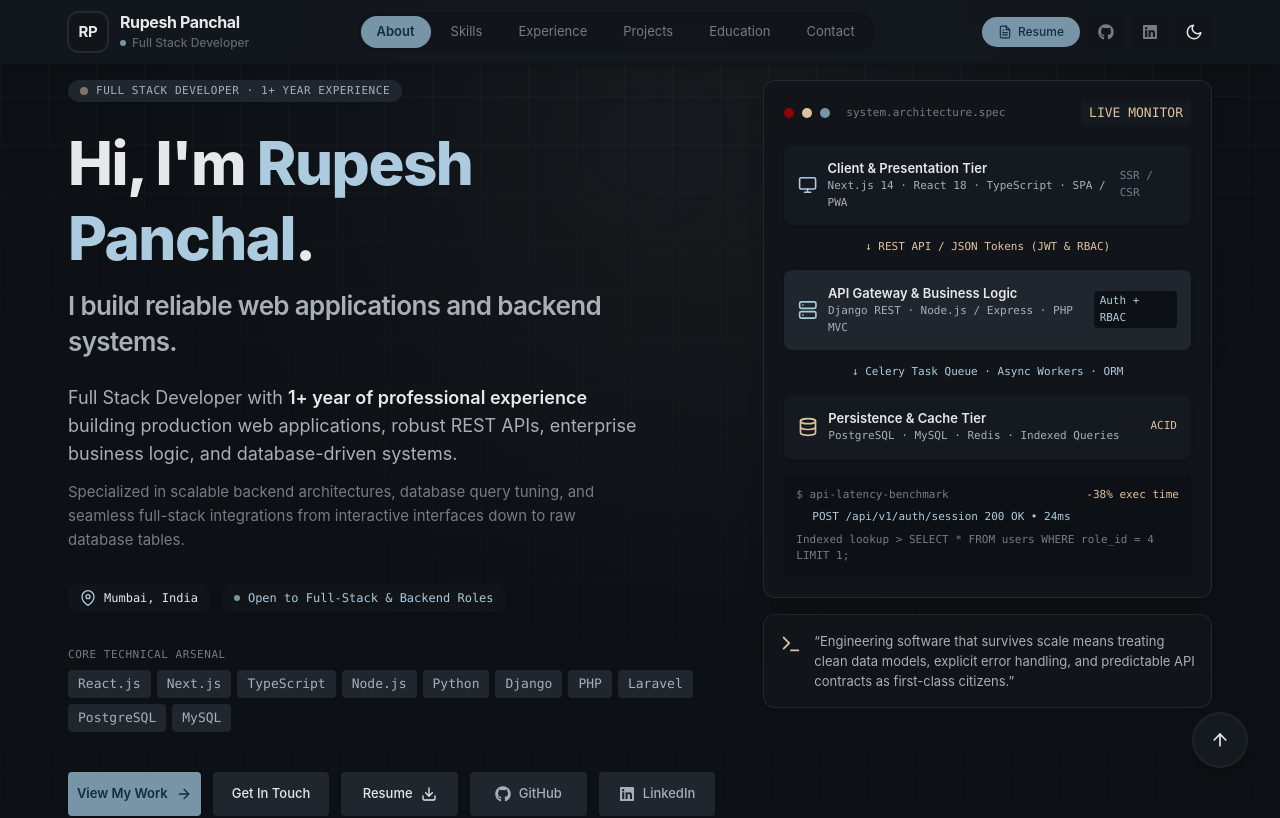
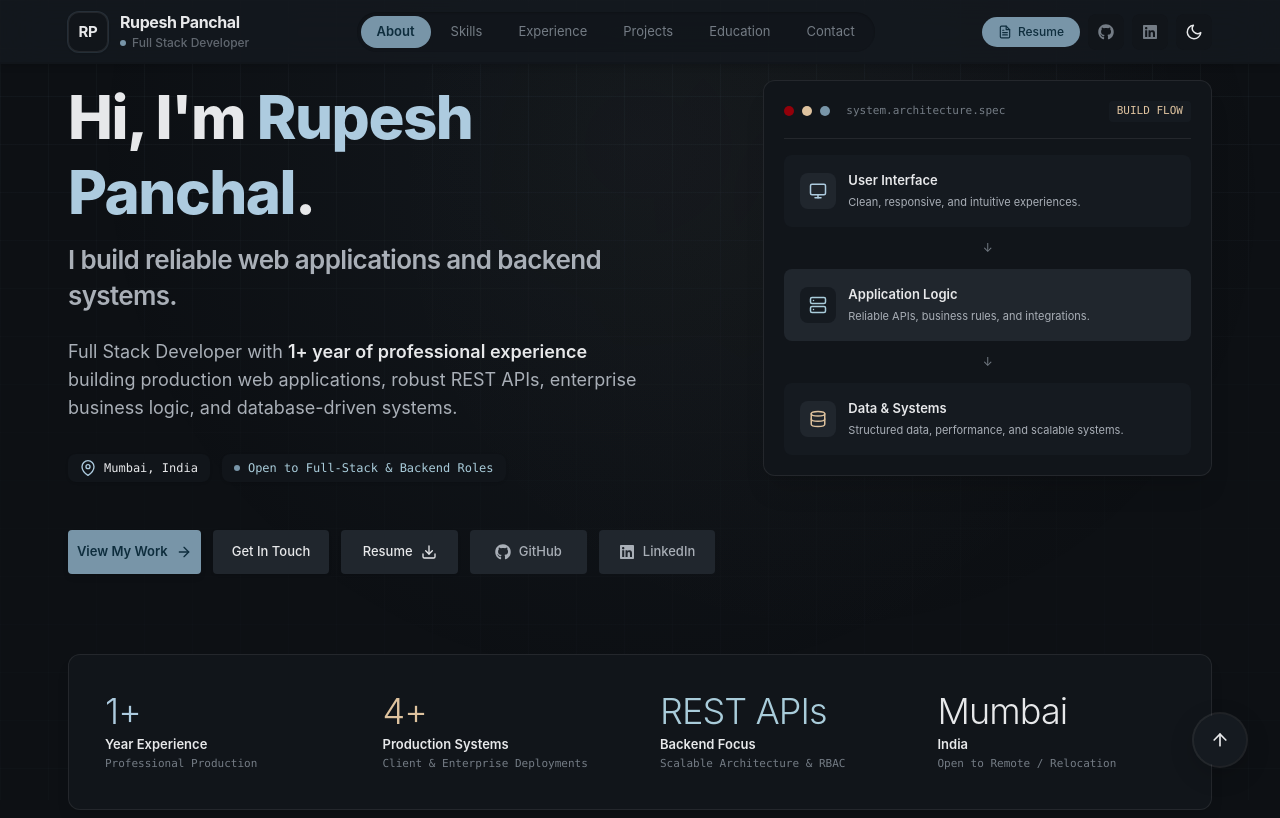
Before and after one commit to Rupesh-Panchal/rupesh-dev, a React (Vite) app: page / in a window 1280 px wide. Shown: the top 818 px of the page. Built offline with nearby package versions, Linux system fonts and the light colour scheme.

Commit message:
commit 9

```diff
--- a/src/components/Hero.jsx
+++ b/src/components/Hero.jsx
@@ -7,14 +7,6 @@ function Hero() {
 			<div className="grid grid-cols-1 lg:grid-cols-12 gap-12 items-start">
                 {/* LEFT COLUMN */}
 				<div className="lg:col-span-7 flex flex-col space-y-6">
-					{/* Status */}
-					<div className="inline-flex items-center gap-2 self-start px-3 py-1 rounded-full bg-[var(--bg-hover)] shadow-sm">
-						<span className="w-2 h-2 rounded-full bg-[#dec29e] animate-pulse"></span>
-						<span className="text-[11px] leading-[14px] text-[var(--text-secondary)] uppercase tracking-wider font-mono">
-							Full Stack Developer · 1+ Year Experience
-						</span>
-					</div>
-
 					{/* Main Heading */}
 					<div className="space-y-3">
 						<h1 className="text-4xl sm:text-5xl lg:text-6xl font-extrabold text-[var(--text-primary)] tracking-tight leading-tight">
@@ -32,7 +24,7 @@ function Hero() {
 					</div>
 
 					{/* Description */}
-					<div className="space-y-3 max-w-xl text-[var(--text-secondary)]">
+                    <div className="max-w-xl text-[var(--text-secondary)]">
                         <p className="text-[18px] leading-7">
                             Full Stack Developer with{" "}
                             <strong className="text-[var(--text-primary)] font-semibold">
@@ -41,13 +33,6 @@ function Hero() {
                             building production web applications, robust REST
                             APIs, enterprise business logic, and database-driven
                             systems.
-						</p>
-
-						<p className="text-[15px] leading-6 text-[var(--text-muted)]">
-							Specialized in scalable backend architectures,
-							database query tuning, and seamless full-stack
-							integrations from interactive interfaces down to raw
-							database tables.
                         </p>
                     </div>
 
@@ -65,21 +50,6 @@ function Hero() {
 							<span className="text-[12px] leading-4 text-[#a9ccda] font-mono">
 								Open to Full-Stack & Backend Roles
 							</span>
-						</div>
-					</div>
-
-					{/* Technical Stack */}
-					<div className="space-y-2 pt-1">
-						<span className="text-[11px] leading-[14px] text-[var(--text-muted)] uppercase tracking-wider block font-mono">
-							Core Technical Arsenal
-						</span>
-
-						<div className="flex flex-wrap gap-1.5">
-							{["React.js", "Next.js", "TypeScript", "Node.js", "Python", "Django", "PHP", "Laravel", "PostgreSQL", "MySQL",].map((tech) => (
-								<span key={tech} className="px-2.5 py-1 rounded bg-[var(--bg-hover)] text-[var(--text-secondary)] text-[13px] leading-5 font-mono">
-									{tech}
-								</span>
-							))}
 						</div>
 					</div>
 
@@ -119,146 +89,95 @@ function Hero() {
 				</div>
 
                 {/* RIGHT COLUMN */}
-                <div className="lg:col-span-5 flex flex-col space-y-4">
-					{/* Architecture Card */}
-					<div className="rounded-xl bg-[var(--bg-secondary)] p-5 shadow-xl relative overflow-hidden border border-[var(--border-color)]">
+                <div className="lg:col-span-5">
+                    <div className="rounded-xl bg-[var(--bg-secondary)] p-5 shadow-xl border border-[var(--border-color)]">
                         {/* Header */}
-						<div className="flex items-center justify-between pb-3">
+                        <div className="flex items-center justify-between pb-4 border-b border-[var(--border-color)]">
                             <div className="flex items-center gap-2">
                                 <span className="w-2.5 h-2.5 rounded-full bg-[#93000a]"></span>
                                 <span className="w-2.5 h-2.5 rounded-full bg-[#dec29e]"></span>
                                 <span className="w-2.5 h-2.5 rounded-full bg-[var(--accent-primary)]"></span>
-								<span className="ml-2 text-[11px] leading-[14px] text-[var(--text-muted)] font-mono">
+
+                                <span className="ml-2 text-[11px] text-[var(--text-muted)] font-mono">
                                     system.architecture.spec
                                 </span>
                             </div>
 
-							<span className="px-2 py-0.5 rounded bg-[var(--bg-card)] text-[#dec29e] text-[13px] font-mono">
-								LIVE MONITOR
+                            <span className="px-2 py-0.5 rounded bg-[var(--bg-card)] text-[#dec29e] text-[11px] font-mono">
+                                BUILD FLOW
                             </span>
                         </div>
 
-						{/* Architecture Layers */}
-						<div className="space-y-3 pt-2">
-							{/* Client */}
-							<div className="p-3.5 rounded-lg bg-[var(--bg-card)] transition-all hover:bg-[var(--bg-hover)] shadow-sm">
-								<div className="flex items-center justify-between">
-									<div className="flex items-center gap-2.5">
-										<FiMonitor className="text-[var(--accent-hover)] w-5 h-5" />
+                        {/* Layers */}
+                        <div className="space-y-3 pt-4">
+                            {/* Layer 1 */}
+                            <div className="p-4 rounded-lg bg-[var(--bg-card)]">
+                                <div className="flex items-center gap-3">
+                                    <div className="w-9 h-9 rounded-lg bg-[var(--bg-hover)] flex items-center justify-center shrink-0">
+                                        <FiMonitor className="w-4.5 h-4.5 text-[var(--accent-hover)]" />
+                                    </div>
 
                                     <div>
                                         <h4 className="font-semibold text-[13px] text-[var(--text-primary)]">
-                                                Client & Presentation Tier
+                                            User Interface
                                         </h4>
-											<p className="text-[11px] text-[var(--text-secondary)] font-mono">
-												Next.js 14 · React 18 ·
-												TypeScript · SPA / PWA
+
+                                        <p className="text-[11px] text-[var(--text-secondary)] mt-1">
+                                            Clean, responsive, and intuitive experiences.
                                         </p>
                                     </div>
-									</div>
-
-									<span className="text-[11px] text-[var(--text-muted)] font-mono">
-										SSR / CSR
-									</span>
                                 </div>
                             </div>
 
                             {/* Connector */}
-							<div className="flex items-center justify-center py-0.5 text-[var(--text-muted)]">
-								<span className="text-[11px] text-[#dec29e] font-mono">
-									↓ REST API / JSON Tokens (JWT & RBAC)
-								</span>
+                            <div className="flex justify-center text-[var(--text-muted)] text-[12px]">
+                                ↓
                             </div>
 
-							{/* API */}
-							<div className="p-3.5 rounded-lg bg-[var(--bg-hover)] shadow-sm relative overflow-hidden">
-								<div className="flex items-center justify-between">
-									<div className="flex items-center gap-2.5">
-										<FiServer className="text-[#a9ccda] w-5 h-5" />
+                            {/* Layer 2 */}
+                            <div className="p-4 rounded-lg bg-[var(--bg-hover)]">
+                                <div className="flex items-center gap-3">
+                                    <div className="w-9 h-9 rounded-lg bg-[var(--bg-card)] flex items-center justify-center shrink-0">
+                                        <FiServer className="w-4.5 h-4.5 text-[#a9ccda]" />
+                                    </div>
 
                                     <div>
                                         <h4 className="font-semibold text-[13px] text-[var(--text-primary)]">
-												API Gateway & Business Logic
+                                            Application Logic
                                         </h4>
 
-											<p className="text-[11px] text-[var(--text-secondary)] font-mono">
-												Django REST · Node.js / Express
-												· PHP MVC
+                                        <p className="text-[11px] text-[var(--text-secondary)] mt-1">
+                                            Reliable APIs, business rules, and integrations.
                                         </p>
                                     </div>
-									</div>
-
-									<span className="px-1.5 py-0.5 rounded bg-[var(--bg-primary)] text-[var(--accent-hover)] text-[11px] font-mono">
-										Auth + RBAC
-									</span>
                                 </div>
                             </div>
 
                             {/* Connector */}
-							<div className="flex items-center justify-center py-0.5 text-[var(--text-muted)]">
-								<span className="text-[11px] text-[var(--accent-hover)] font-mono">
-									↓ Celery Task Queue · Async Workers · ORM
-								</span>
+                            <div className="flex justify-center text-[var(--text-muted)] text-[12px]">
+                                ↓
                             </div>
 
-							{/* Database */}
-							<div className="p-3.5 rounded-lg bg-[var(--bg-card)] transition-all hover:bg-[var(--bg-hover)] shadow-sm">
-								<div className="flex items-center justify-between">
-									<div className="flex items-center gap-2.5">
-										<FiDatabase className="text-[#dec29e] w-5 h-5" />
+                            {/* Layer 3 */}
+                            <div className="p-4 rounded-lg bg-[var(--bg-card)]">
+                                <div className="flex items-center gap-3">
+                                    <div className="w-9 h-9 rounded-lg bg-[var(--bg-hover)] flex items-center justify-center shrink-0">
+                                        <FiDatabase className="w-4.5 h-4.5 text-[#dec29e]" />
+                                    </div>
 
                                     <div>
                                         <h4 className="font-semibold text-[13px] text-[var(--text-primary)]">
-												Persistence & Cache Tier
+                                            Data & Systems
                                         </h4>
 
-											<p className="text-[11px] text-[var(--text-secondary)] font-mono">
-												PostgreSQL · MySQL · Redis ·
-												Indexed Queries
+                                        <p className="text-[11px] text-[var(--text-secondary)] mt-1">
+                                            Structured data, performance, and scalable systems.
                                         </p>
-										</div>
-									</div>
-
-									<span className="text-[11px] text-[#dec29e] font-mono">
-										ACID
-									</span>
                                     </div>
                                 </div>
                             </div>
 
-						{/* Terminal */}
-						<div className="mt-4 pt-3 bg-[var(--bg-primary)] p-3 rounded text-[11px] text-[var(--text-secondary)] font-mono space-y-1.5">
-							<div className="flex items-center justify-between text-[var(--text-muted)]">
-								<span>$ api-latency-benchmark</span>
-								<span className="text-[#dec29e]">
-									-38% exec time
-								</span>
                         </div>
-
-							<div className="flex items-center gap-2 text-[var(--accent-hover)]">
-								<span className="inline-block w-2 h-2 rounded-full bg-[var(--accent-primary)] animate-ping"></span>
-								<span>
-									POST /api/v1/auth/session 200 OK • 24ms
-								</span>
-							</div>
-
-							<div className="text-[var(--text-muted)]">
-								Indexed lookup &gt; SELECT * FROM users WHERE
-								role_id = 4 LIMIT 1;
-							</div>
-						</div>
-					</div>
-
-					{/* Engineering Quote */}
-					<div className="p-4 rounded-xl bg-[var(--bg-secondary)] shadow-sm flex items-start gap-3 border border-[var(--border-color)]">
-						<FiTerminal className="text-[#dec29e] w-[22px] h-[22px] shrink-0 mt-0.5" />
-
-						<p className="text-[13px] leading-5 text-[var(--text-secondary)]">
-							“Engineering software that survives scale means
-							treating clean data models, explicit error handling,
-							and predictable API contracts as first-class
-							citizens.”
-						</p>
                     </div>
                 </div>
 			</div>
```
Lines whose indentation alone changed are shown as unchanged.
